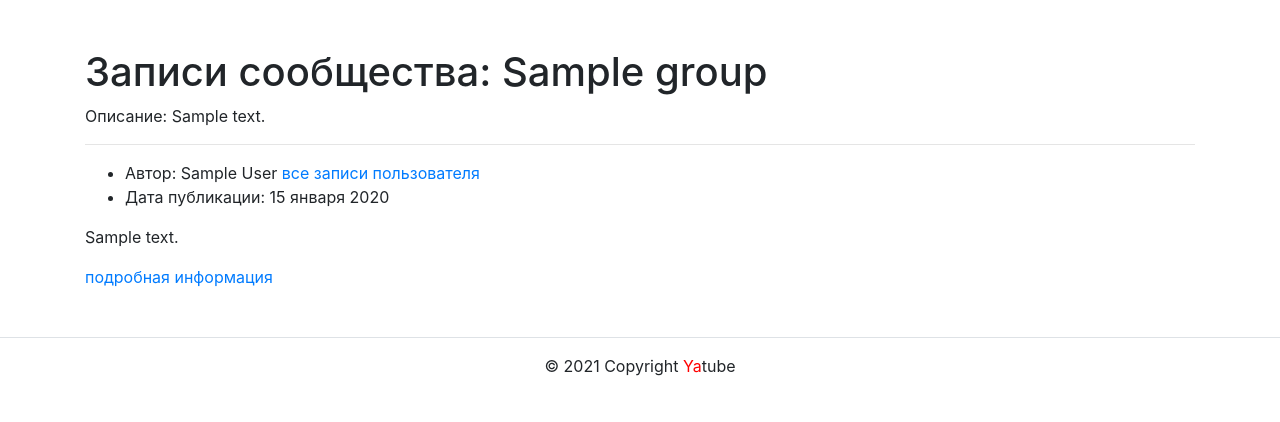
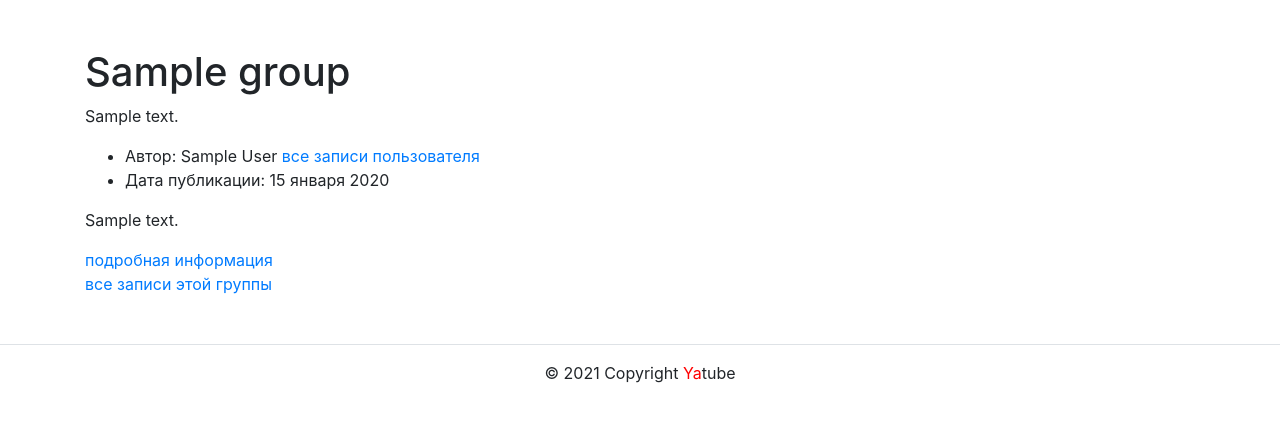
Before and after one commit to Edw125/yatube_project, a Django app: a page that uses yatube/templates/posts/group_list.html in a window 1280 px wide. Shown: the part 56-478 px from the top of the page. Run offline with Django 3.2, Linux system fonts and the light colour scheme; tables that the repository leaves empty hold one stand-in row (values such as "Sample post"); some libraries are stand-ins or nearby versions.

Commit message:
fixed pep8

```diff
--- a/yatube/posts/views.py
+++ b/yatube/posts/views.py
@@ -53,17 +53,16 @@ def groups(request):
 
 
 # Страница профиля
-@login_required
 def profile(request, username):
     template = 'posts/profile.html'
-    user = get_object_or_404(User, username=username)
-    posts = Post.objects.filter(author_id=user.id)
+    author = get_object_or_404(User, username=username)
+    posts = Post.objects.filter(author_id=author.id)
     quantity = posts.count()
     paginator = Paginator(posts, 10)
     page_number = request.GET.get('page')
     page_obj = paginator.get_page(page_number)
     context = {
-        'user': user,
+        'author': author,
         'quantity': quantity,
         'page_obj': page_obj,
     }
--- a/yatube/templates/posts/group_list.html
+++ b/yatube/templates/posts/group_list.html
@@ -1,16 +1,12 @@
 {% extends "base.html" %}
-{% block title %}Записи сообщества {{ group.title }}{% endblock %}
+{% block title %}{{ group.title }}{% endblock %}
 {% block content %}
 <main>
   <div class="container py-5">
-    <h1>
-      Записи сообщества: {{ group.title }}
-    </h1>
-    <p>
-      Описание: {{ group.description }}
-    </p>
-    <hr>
+    <h1>{{ group.title }}</h1>
+    <p>{{ group.description }}</p>
     {% for post in page_obj %}
+      <article>
         <ul>
           <li>
             Автор: {{ post.author.get_full_name }}
@@ -22,6 +18,8 @@
         </ul>
         <p>{{ post.text }}</p>
       <a href="{% url 'posts:post_detail' post.id %}">подробная информация</a>
+      </article>
+        <a href="{% url 'posts:group_list' post.group.slug %}">все записи этой группы</a>
         {% if not forloop.last %}<hr>{% endif %}
     {% endfor %}
     {% include 'includes/paginator.html' %}
--- a/yatube/templates/posts/profile.html
+++ b/yatube/templates/posts/profile.html
@@ -1,5 +1,5 @@
 {% extends "base.html" %}
-{% block title %}Профайл пользователя {{  user.username }}{% endblock %}
+{% block title %}Профайл пользователя {{ author }}{% endblock %}
 {% block content %}
 <main>
   <div class="container py-5">
```
Lines whose indentation alone changed are shown as unchanged.
